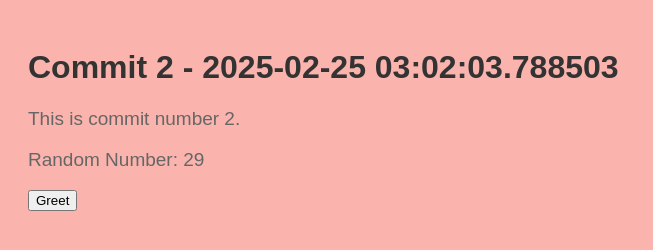
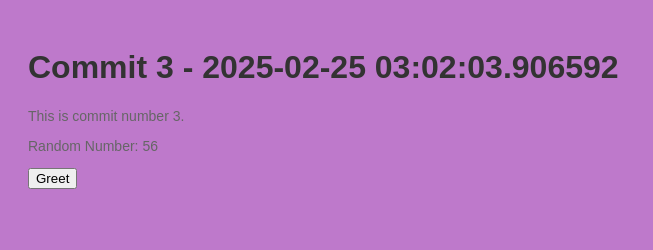
Before and after one commit to legbald0d/myrep-repo-20250225030201, a plain HTML site: page index.html in a window 1280 px wide. Shown: the whole page, without its empty margins (0-653 px from the left). Drawn offline with Linux system fonts and the light colour scheme.

Commit message:
📝 Commit 3 with HTML, CSS, and JS

```diff
--- a/index.html
+++ b/index.html
@@ -2,13 +2,13 @@
     <!DOCTYPE html>
     <html>
     <head>
-        <title>Commit 2 - 2025-02-25 03:02:03.788503</title>
+        <title>Commit 3 - 2025-02-25 03:02:03.906592</title>
         <link rel="stylesheet" href="style.css">
     </head>
     <body>
-        <h1>Commit 2 - 2025-02-25 03:02:03.788503</h1>
-        <p>This is commit number 2.</p>
-        <p>Random Number: 29</p>
+        <h1>Commit 3 - 2025-02-25 03:02:03.906592</h1>
+        <p>This is commit number 3.</p>
+        <p>Random Number: 56</p>
         <button onclick="greet()">Greet</button>
         <script src="script.js"></script>
     </body>
--- a/script.js
+++ b/script.js
@@ -2,4 +2,4 @@
     function greet() {
         alert('Hello from commit ' + commitNumber + '!');
     }
-    var commitNumber = 2;
+    var commitNumber = 3;
--- a/style.css
+++ b/style.css
@@ -1,7 +1,7 @@
 
     body {
         font-family: Arial, sans-serif;
-        background-color: #fab4ad;
+        background-color: #be79cb;
         padding: 20px;
     }
     h1 {
@@ -9,5 +9,5 @@
     }
     p {
         color: #666;
-        font-size: 19px;
+        font-size: 14px;
     }
```
